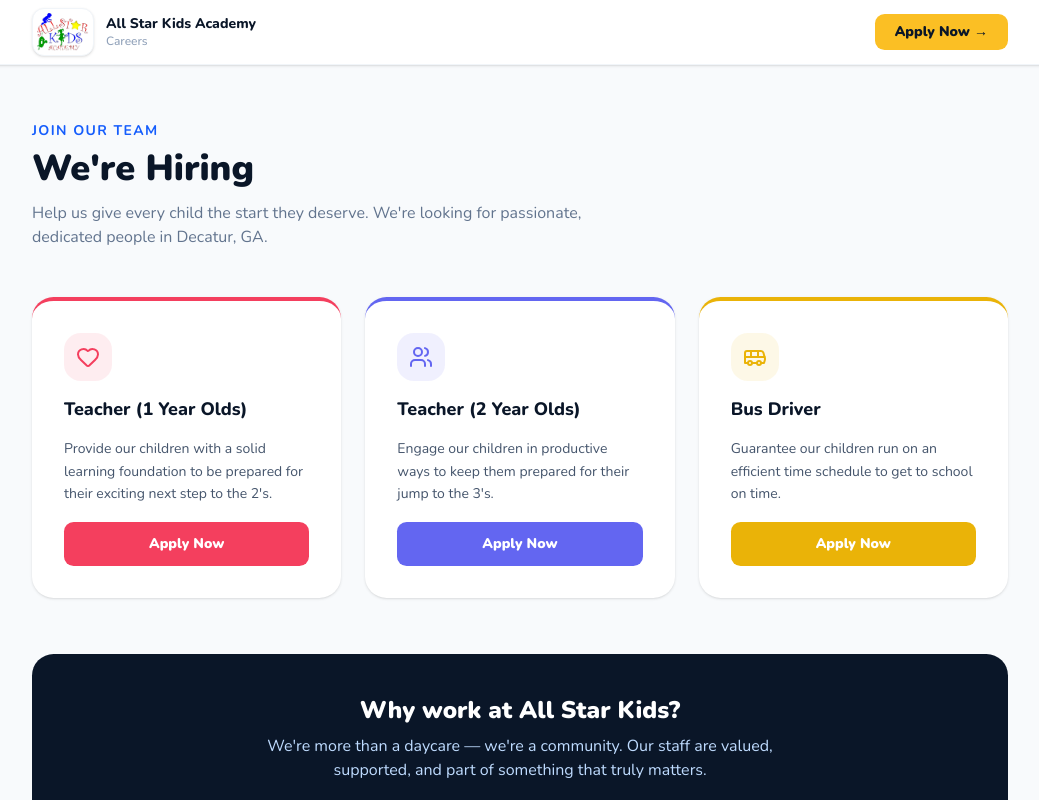
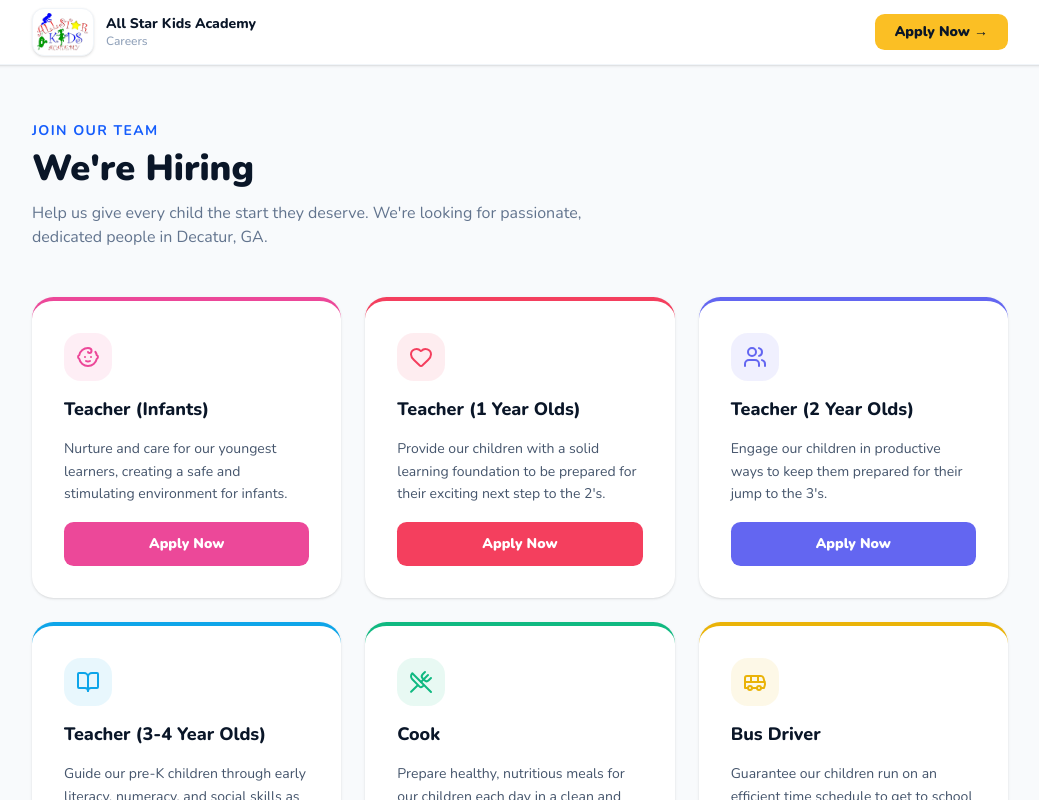
Before and after one commit to Square-A-Agency/allstarkids-platform, a Next.js app: page /careers in a window 1280 px wide. Shown: the top 800 px of the page, without its empty margins (120-1159 px from the left). Built offline with nearby package versions, Linux system fonts and the light colour scheme.

Commit message:
feat: add Teacher (Infants), Teacher (3-4 Year Olds), and Cook positions to careers

```diff
--- a/src/app/careers/page.tsx
+++ b/src/app/careers/page.tsx
@@ -1,6 +1,6 @@
 // src/app/careers/page.tsx
 import Link from 'next/link'
-import { Heart, Users, Bus } from 'lucide-react'
+import { Baby, Heart, Users, BookOpen, UtensilsCrossed, Bus } from 'lucide-react'
 
 export const metadata = {
   title: 'Careers | All Star Kids Academy',
@@ -8,6 +8,12 @@ export const metadata = {
 }
 
 const roles = [
+  {
+    title: 'Teacher (Infants)',
+    icon: Baby,
+    accentColor: '#ec4899',
+    description: 'Nurture and care for our youngest learners, creating a safe and stimulating environment for infants.',
+  },
   {
     title: 'Teacher (1 Year Olds)',
     icon: Heart,
@@ -19,6 +25,18 @@ const roles = [
     icon: Users,
     accentColor: '#6366f1',
     description: 'Engage our children in productive ways to keep them prepared for their jump to the 3\'s.',
+  },
+  {
+    title: 'Teacher (3-4 Year Olds)',
+    icon: BookOpen,
+    accentColor: '#0ea5e9',
+    description: 'Guide our pre-K children through early literacy, numeracy, and social skills as they prepare for kindergarten.',
+  },
+  {
+    title: 'Cook',
+    icon: UtensilsCrossed,
+    accentColor: '#10b981',
+    description: 'Prepare healthy, nutritious meals for our children each day in a clean and well-organized kitchen.',
   },
   {
     title: 'Bus Driver',
@@ -39,7 +57,7 @@ export default function CareersPage() {
         </p>
       </div>
 
-      <div className="grid grid-cols-1 md:grid-cols-3 gap-6 mb-14">
+      <div className="grid grid-cols-1 sm:grid-cols-2 md:grid-cols-3 gap-6 mb-14">
         {roles.map(({ title, icon: Icon, accentColor, description }) => (
           <div
             key={title}
--- a/src/lib/careers.ts
+++ b/src/lib/careers.ts
@@ -1,6 +1,9 @@
 export const STAFF_ROLES = [
+  'Teacher (Infants)',
   'Teacher (1 Year Olds)',
   'Teacher (2 Year Olds)',
+  'Teacher (3-4 Year Olds)',
+  'Cook',
   'Bus Driver',
 ] as const
 
```
